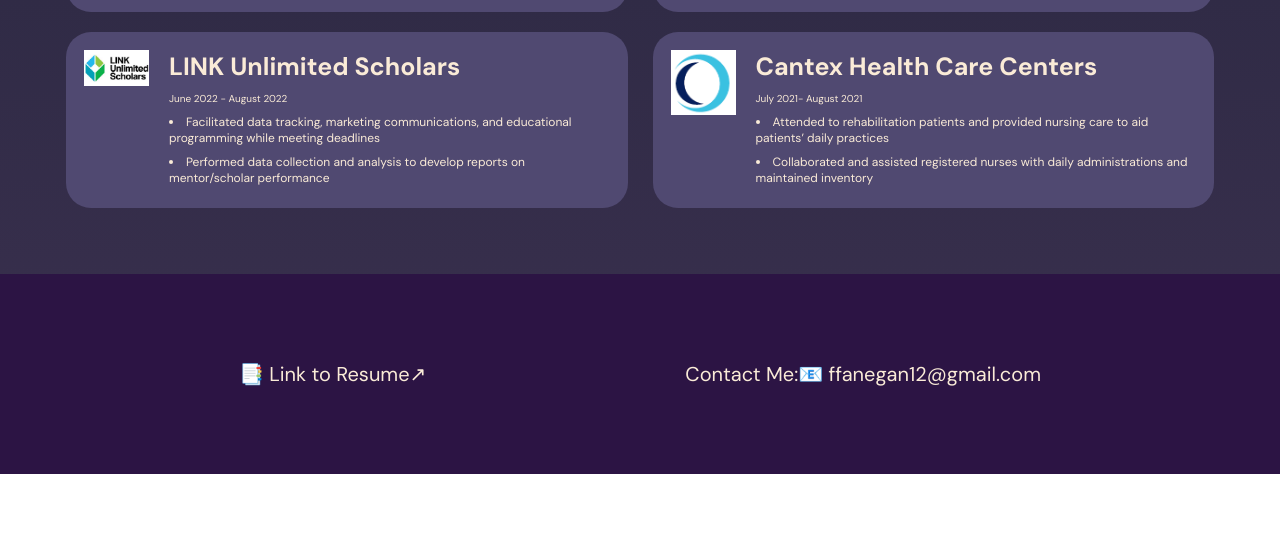
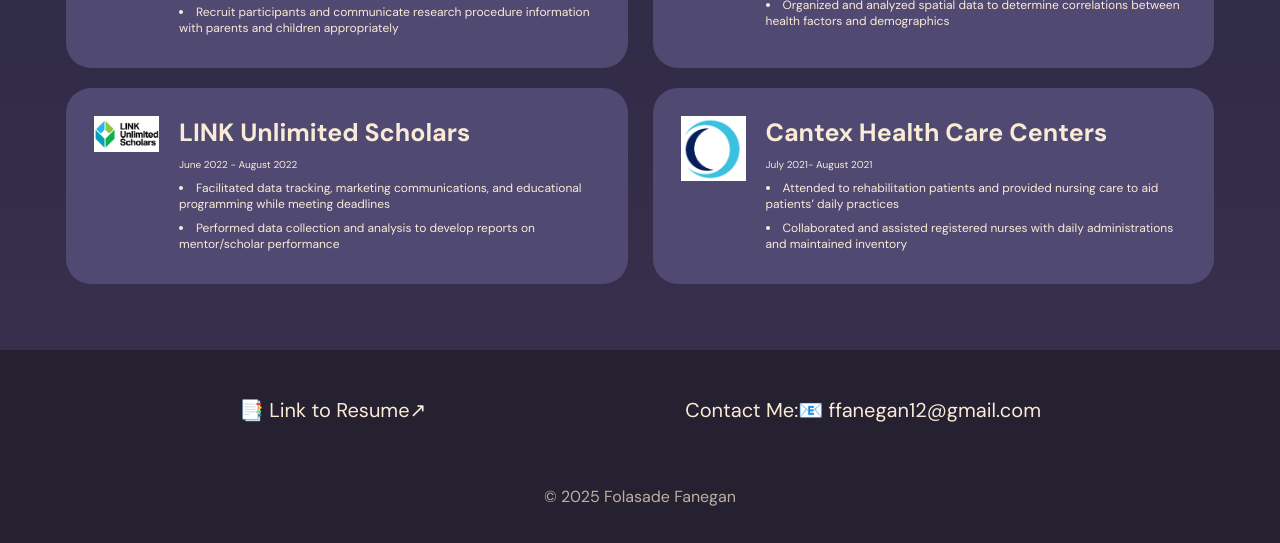
Before and after one commit to ffanegan/folasadesportfolio, a plain HTML site: page index.html in a window 1280 px wide. Shown: the part 2047-2590 px from the top of the page. Before the commit the page ends 2521 px from the top, so only its background shows below. Drawn offline with Linux system fonts and the light colour scheme.

Commit message:
Changed media components

```diff
--- a/index.html
+++ b/index.html
@@ -211,6 +211,7 @@
     </div>
 
     <div id="footer">
+        <div id="footerLinks">
             <div>
                 <a class="footer_text" target="_blank" href="https://drive.google.com/file/d/1ZCF-XA-veT1Ek5-Dnnf5TVSnKiwY3kMa/view?usp=drive_link">
                     📑 Link to Resume↗
@@ -219,6 +220,12 @@
             <div>
                 <a class="footer_text" href="mailto:ffanegan12@gmail.com">Contact Me:📧  ffanegan12@gmail.com</a>
             </div>
+        </div>
+        <div id="id2">
+            <p>&#169; 2025 Folasade Fanegan</p>
+        </div>
+
+
     </div>
 </body>
 </html>
--- a/style.css
+++ b/style.css
@@ -5,7 +5,7 @@
     --active_click: rgb(207, 180, 143);
     --background-color-job: rgb(80, 73, 113);
     --background-topbtn:  rgb(99, 99, 99);
-    --background-color-footer: rgb(44, 20, 68);
+    --background-color-footer: rgb(38, 33, 48);
     --background-image: linear-gradient(rgb(38, 38, 61),rgb(56, 47, 77));
     --background_tool_bar: rgb(38, 38, 61);
     --opacity_projects: 0.7;
@@ -313,9 +313,6 @@
     .home p {
         font-size: 3vw;
   }
-    .footer_text {
-        font-size: 13px;
-    }
 }
 #menu_icon  {
     display: none;
@@ -326,15 +323,15 @@
 }
 /* Menu Toggle */
 @media (max-width: 630px) {
-    .job{
+    /* .job{
         display: flex;
-        /* border: solid black; */
+        border: solid black;
         border-radius: 25px;
         align-items: flex-start;
         align-content: flex-start;
         padding: 8px;
         font-size: 17px;
-    }
+    } */
     .tool-bar {
         position: fixed;
         z-index: 10;
@@ -414,19 +411,14 @@
         filter: var(--filter_tool_icons);
     }
 
-    #experience {
+    /* #experience {
         display: flex;
         flex-flow: row wrap;
         max-width: 100%;
         max-height: 100%;
         justify-items: center;
         padding: 16px;
-    }
-
-    #experience_box {
-        display: flex;
-        flex-flow: row wrap;
-    }
+    } */
 
     .job {
         display: flex;
@@ -452,9 +444,10 @@
 
 
 #experience_box {
-    display: grid;
-    grid-template-columns: 1fr 1fr;
-    flex-flow: row wrap;
+    /* display: grid;
+    grid-template-columns: 1fr 1fr; */
+    display: flex;
+    flex-flow: column wrap;
     column-gap: 25px;
     max-width: 100%;
     max-height: 100%;
@@ -469,7 +462,7 @@
     border-radius: 25px;
     align-items: flex-start;
     align-content: flex-start;
-    padding: 8px;
+    padding: 18px;
     font-size: 2vw;
 }
 
@@ -507,6 +500,19 @@
 }
 .desc {
     font-size: 12px;
+}
+
+
+@media only screen and (min-width: 630px) {
+    #experience_box {
+    display: grid;
+    grid-template-columns: 1fr 1fr;
+    flex-flow: row wrap;
+    max-width: 100%;
+    max-height: 100%;
+    justify-items: center;
+    padding: 16px;
+    }
 }
 
 /* Skill Section */
@@ -665,13 +671,17 @@
 }
 
 /*Footer Section */
+#footer {
+    background-color: var(--background-color-footer);
+    width: auto;
+}
 
-#footer {
+#footerLinks {
     display: flex;
     background-color: var(--background-color-footer);
     align-items: center;
     color: var(--color);
-    height: 200px;
+    min-height: 120px;
     width: auto;
     text-align: center;
     margin: none;
@@ -685,14 +695,34 @@
         text-align: center;
         text-decoration: none;
         padding: 20px;
+        font-family: "DM Sans";
+        color: var(--color);
+        text-decoration: none;
+        font-size: 15px;
+}
+
+@media only screen and (min-width: 650px) {
+    .footer_text{
+        text-align: center;
+        text-decoration: none;
+        padding: 20px;
         font-size: 20px;
         font-family: "DM Sans";
         color: var(--color);
         text-decoration: none;
-    font-weight: 2px;
+        /* font-weight: 2px; */
+    }
 }
 
 .footer_text:hover{
     cursor: pointer;
     text-decoration: underline;
 }
+
+#id2 {
+    justify-items: center;
+    align-items: center;
+    padding-bottom: 20px;
+    max-height: 100%;
+    color: rgb(187, 176, 161);
+}
```
Lines whose indentation alone changed are shown as unchanged.
